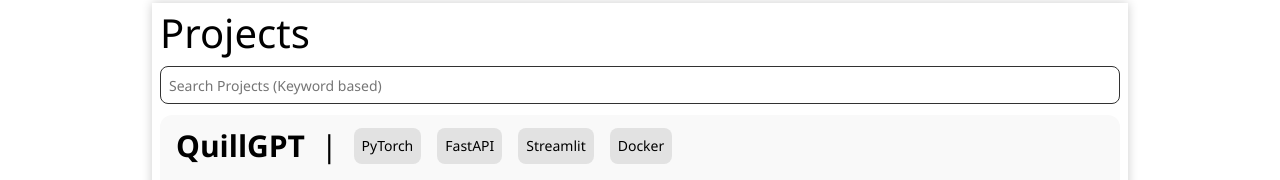
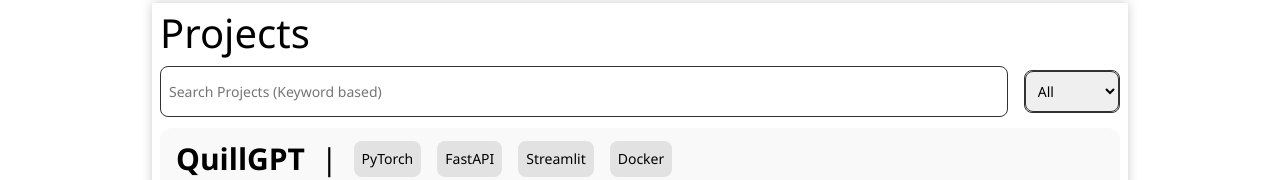
Before and after one commit to NotShrirang/shrirangmahajan.in, a React (Vite) app: page /projects in a window 1280 px wide. Shown: the part 127-307 px from the top of the page. Built offline with nearby package versions, Linux system fonts and the light colour scheme.

Commit message:
feat: add filters

```diff
--- a/src/data/projects.jsx
+++ b/src/data/projects.jsx
@@ -84,6 +84,7 @@ const projects = [
     image:
       "https://github.com/NotShrirang/QuillGPT/assets/85283622/2e63d8ce-24f8-4bf0-835a-0c621f1d7400",
     tags: ["PyTorch", "FastAPI", "Streamlit", "Docker"],
+    domain: "ML",
     link: "https://github.com/NotShrirang/QuillGPT",
   },
   {
@@ -122,6 +123,7 @@ const projects = [
     ),
     image: LoomRag,
     tags: ["PyTorch", "OpenAI CLIP", "OpenAI Whisper", "Streamlit", "FAISS"],
+    domain: "ML",
     link: "https://github.com/NotShrirang/LoomRAG",
   },
   {
@@ -164,6 +166,7 @@ const projects = [
       "Docker",
       "PostgreSQL",
     ],
+    domain: "Web",
     link: "https://github.com/orgs/Parkomate-ParkVision/repositories",
   },
   {
@@ -209,6 +212,7 @@ const projects = [
       "Docker",
       "PostgreSQL",
     ],
+    domain: "Web",
     link: "",
   },
   {
@@ -254,6 +258,7 @@ const projects = [
       "Docker",
       "PostgreSQL",
     ],
+    domain: "Web",
     link: "https://github.com/NotShrirang/M2ConneX",
   },
   {
@@ -281,6 +286,7 @@ const projects = [
     ),
     image: Sonnet,
     tags: ["LangChain", "FAISS Vectorstore", "Python"],
+    domain: "ML",
     link: "https://github.com/NotShrirang/Sonnet",
   },
   {
@@ -311,6 +317,7 @@ const projects = [
     image:
       "https://avatars.githubusercontent.com/u/139642488?s=400&u=149eca032a1ffec7243a91b81f6756576695588c&v=4",
     tags: ["Flutter", "Django REST Framework", "ReactJS", "Tensorflow", "AWS"],
+    domain: "Mobile",
     link: "https://github.com/Team-DevFinder",
   },
   {
@@ -333,6 +340,7 @@ const projects = [
     ),
     image: "",
     tags: ["PyTorch", "HuggingFace Transformers", "Streamlit"],
+    domain: "ML",
     link: "https://github.com/NotShrirang/Spam-Filter-using-ALBERT",
   },
   {
@@ -375,6 +383,7 @@ const projects = [
     ),
     image: "",
     tags: ["NumPy"],
+    domain: "ML",
     link: "https://github.com/NotShrirang/OpenNN",
   },
 ];
--- a/src/pages/ProjectsPage/ProjectPage.jsx
+++ b/src/pages/ProjectsPage/ProjectPage.jsx
@@ -45,6 +45,7 @@ const ProjectPage = () => {
         <div className={styles.projectPageContent}>
           <div className={styles.projectPageTitle}>Projects</div>
           <div className={styles.projectSearchBar}>
+            <div className={styles.projectSearchBarInputContainer}>
               <input
                 type="text"
                 className={styles.projectSearchBarInput}
@@ -71,6 +72,28 @@ const ProjectPage = () => {
                 }}
               />
             </div>
+            <div className={styles.projectSearchBarFilter}>
+              <select
+                className={styles.projectSearchBarFilterSelect}
+                onChange={(e) => {
+                  const filter = e.target.value;
+                  if (filter === "All") {
+                    setProjectsList(projects);
+                  } else {
+                    const tempProjects = projects.filter(
+                      (project) => project.domain === filter
+                    );
+                    setProjectsList(tempProjects);
+                  }
+                }}
+              >
+                <option value="All">All</option>
+                <option value="ML">ML</option>
+                <option value="Web">Web</option>
+                <option value="Mobile">Mobile</option>
+              </select>
+            </div>
+          </div>
           <div className={styles.projectPageItemList}>
             {projectsList.length != 0 ? (
               projectsList.map((project) => (
--- a/src/pages/ProjectsPage/ProjectPage.module.css
+++ b/src/pages/ProjectsPage/ProjectPage.module.css
@@ -48,6 +48,16 @@
   margin: 0.5rem;
 }
 
+.projectSearchBarInputContainer {
+  display: flex;
+  flex-direction: row;
+  align-items: center;
+  justify-content: start;
+  gap: 0.5rem;
+  width: 90%;
+  height: 100%;
+}
+
 .projectSearchBarInput {
   width: 100%;
   height: 100%;
@@ -61,6 +71,27 @@
 
 .projectSearchBarInput:focus {
   border: 1px solid #464646;
+}
+
+.projectSearchBarFilter {
+  width: 10%;
+  height: 100%;
+  font-family: "Segoe UI", Tahoma, Geneva, Verdana, sans-serif;
+  font-size: 14px;
+  border-radius: 0.5rem;
+  border: 1px solid #323232;
+  outline: none;
+}
+
+.projectSearchBarFilterSelect {
+  width: 100%;
+  height: 100%;
+  padding: 0.5rem 0.5rem;
+  font-family: "Segoe UI", Tahoma, Geneva, Verdana, sans-serif;
+  font-size: 14px;
+  border-radius: 0.5rem;
+  border: 1px solid #323232;
+  outline: none;
 }
 
 .projectPageItemList {
@@ -97,6 +128,19 @@
   .projectPageContainer {
     width: 90%;
   }
+
+  .projectSearchBar {
+    flex-direction: column;
+  }
+
+  .projectSearchBarInputContainer {
+    width: 100%;
+    padding: 0.5rem 0.5rem;
+  }
+
+  .projectSearchBarFilter {
+    width: 100%;
+  }
 }
 
 @media (prefers-color-scheme: light) {
```
Lines whose indentation alone changed are shown as unchanged.
